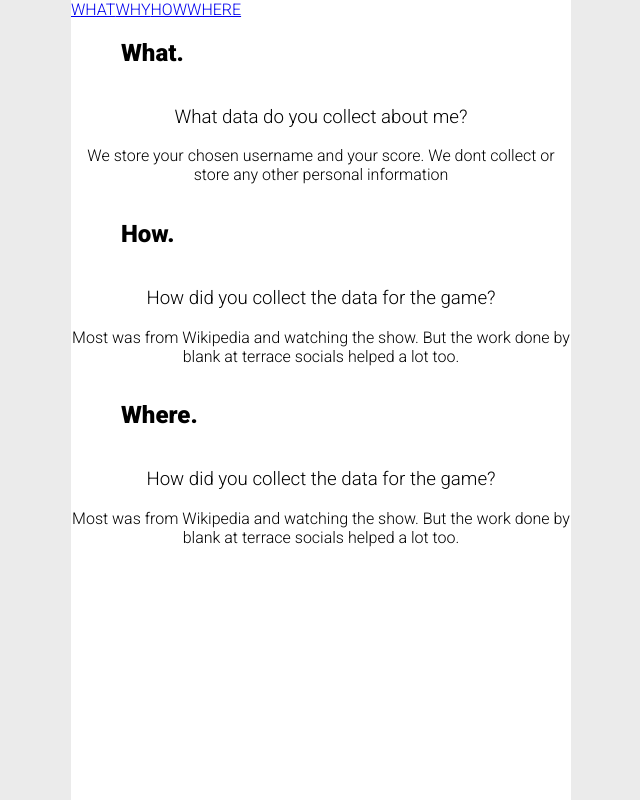
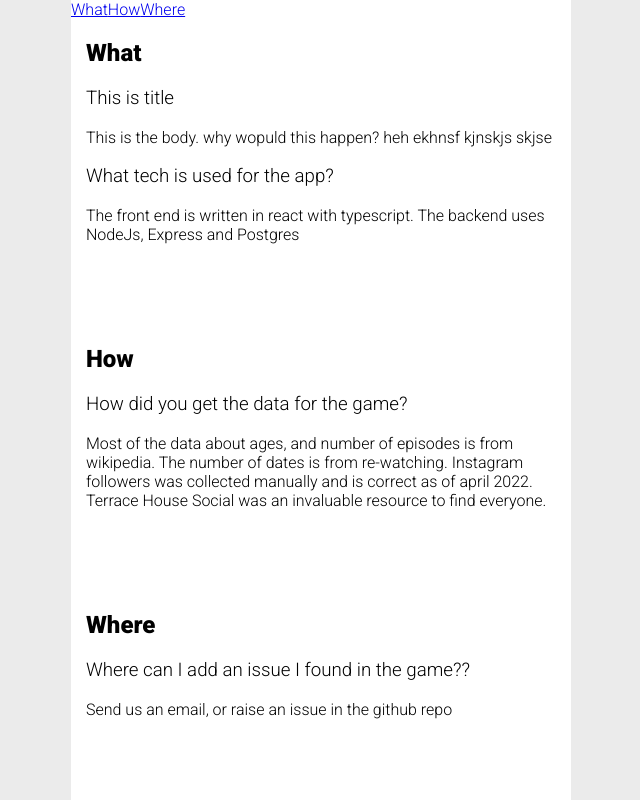
Before and after one commit to danjcooper/Obsidian, a React (Create React App) app: page /about in a window 1280 px wide. Shown: the whole page, without its empty margins (319-959 px from the left). Built offline with nearby package versions, Linux system fonts and the light colour scheme.

Commit message:
add questions mvp

```diff
--- /dev/null
+++ b/src/Components/QuestionArticle/index.tsx
@@ -0,0 +1,14 @@
+import React from 'react';
+import { props } from './interfaces';
+import styles from './style.module.css';
+
+const QuestionArticle = ({ question }: props) => {
+    return (
+        <article>
+            <h3 className={styles.categoryTitle}>{question.title}</h3>
+            <p className={styles.categoryText}>{question.text}</p>
+        </article>
+    );
+};
+
+export default QuestionArticle;
--- /dev/null
+++ b/src/Components/QuestionArticle/interfaces/index.ts
@@ -0,0 +1,5 @@
+import { qAndAArticle } from '../../../Interfaces';
+
+export interface props {
+    question: qAndAArticle;
+}
--- /dev/null
+++ b/src/Components/QuestionArticle/style.module.css
@@ -0,0 +1,12 @@
+.categoryTitle,
+.categoryText {
+    padding: 0 15px;
+}
+
+.categoryTitle {
+    text-align: left;
+}
+
+.categoryText {
+    text-align: left;
+}
--- /dev/null
+++ b/src/Components/QuestionCategory/index.tsx
@@ -0,0 +1,15 @@
+import React from 'react';
+import { QuestionArticle } from '..';
+import { props } from './interfaces';
+import styles from './style.module.css';
+
+const QuestionCategory = ({ categoryData }: props) => {
+    return (
+        <section>
+            <h2 className={styles.categoryHeader}>{categoryData.categoryName}</h2>
+            {categoryData.questions.map(question => !question.hidden && <QuestionArticle question={question} />)}
+        </section>
+    );
+};
+
+export default QuestionCategory;
--- /dev/null
+++ b/src/Components/QuestionCategory/interfaces/index.ts
@@ -0,0 +1,5 @@
+import { qAndAData } from '../../../Interfaces';
+
+export interface props {
+    categoryData: qAndAData;
+}
--- /dev/null
+++ b/src/Components/QuestionCategory/style.module.css
@@ -0,0 +1,3 @@
+.categoryHeader {
+    padding: 0 15px;
+}
--- a/src/Components/index.ts
+++ b/src/Components/index.ts
@@ -12,3 +12,5 @@ export { default as LeaderBoard } from './LeaderBoard';
 export { default as LeaderboardItem } from './LeaderboardItem';
 export { default as Modal } from './Modal';
 export { default as Incident } from './Incident';
+export { default as QuestionCategory } from './QuestionCategory';
+export { default as QuestionArticle } from './QuestionArticle';
--- a/src/Pages/About/index.tsx
+++ b/src/Pages/About/index.tsx
@@ -1,41 +1,19 @@
 import React from 'react';
 import questions from './questionData.json';
+import { QuestionCategory } from '../../Components';
 
 const About = () => {
+    // TODO - Update questions to visible in JSON.
     return (
         <>
             <nav>
-                <a href='WHAT'>WHAT</a>
-                <a href='WHY'>WHY</a>
-                <a href='HOW'>HOW</a>
-                <a href='WHERE'>WHERE</a>
+                {questions.map(category => (
+                    <a href='#'>{category.categoryName}</a>
+                ))}
             </nav>
-            <h2>What.</h2>
-            <article>
-                <h3>What data do you collect about me?</h3>
-                <p>
-                    We store your chosen username and your score. We dont collect or store any other personal
-                    information
-                </p>
-            </article>
-
-            <h2>How.</h2>
-            <article>
-                <h3>How did you collect the data for the game?</h3>
-                <p>
-                    Most was from Wikipedia and watching the show. But the work done by blank at terrace socials helped
-                    a lot too.
-                </p>
-            </article>
-
-            <h2>Where.</h2>
-            <article>
-                <h3>How did you collect the data for the game?</h3>
-                <p>
-                    Most was from Wikipedia and watching the show. But the work done by blank at terrace socials helped
-                    a lot too.
-                </p>
-            </article>
+            {questions.map((item, i) => (
+                <QuestionCategory key={i} categoryData={item} />
+            ))}
         </>
     );
 };
--- a/src/Pages/About/questionData.json
+++ b/src/Pages/About/questionData.json
@@ -1,32 +1,42 @@
 [
     {
-        "category": "what",
+        "categoryName": "What",
+        "questions": [
+            {
                 "title": "This is title",
                 "text": "This is the body. why wopuld this happen? heh ekhnsf kjnskjs skjse",
                 "hidden": false
             },
             {
-        "category": "how",
-        "title": "How did you get the data for the game?",
-        "text": "Most of the data about ages, and number of episodes is from wikipedia. The number of dates is from re-watching. Instagram followers was collected manually and is correct as of april 2022. Terrace House Social was an invaluable resource to find everyone.",
-        "hidden": false
-    },
-    {
-        "category": "what",
                 "title": "This shouldn't render",
                 "text": "This is the body. why wopuld this happen? heh ekhnsf kjnskjs skjse",
                 "hidden": true
             },
             {
-        "category": "what",
                 "title": "What tech is used for the app?",
                 "text": "The front end is written in react with typescript. The backend uses NodeJs, Express and Postgres",
                 "hidden": false
+            }
+        ]
     },
     {
-        "category": "where",
+        "categoryName": "How",
+        "questions": [
+            {
+                "title": "How did you get the data for the game?",
+                "text": "Most of the data about ages, and number of episodes is from wikipedia. The number of dates is from re-watching. Instagram followers was collected manually and is correct as of april 2022. Terrace House Social was an invaluable resource to find everyone.",
+                "hidden": false
+            }
+        ]
+    },
+    {
+        "categoryName": "Where",
+        "questions": [
+            {
                 "title": "Where can I add an issue I found in the game??",
                 "text": "Send us an email, or raise an issue in the github repo",
                 "hidden": false
             }
         ]
+    }
+]
```
Also changed, not shown: src/Interfaces/index.ts (+11 -0 lines). Lines whose indentation alone changed are shown as unchanged.
